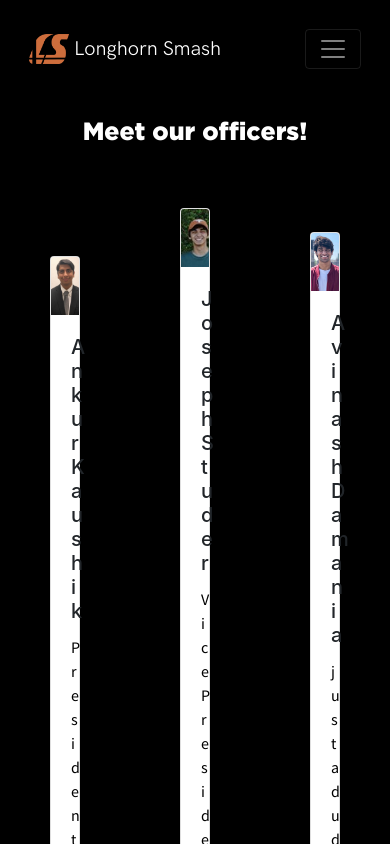
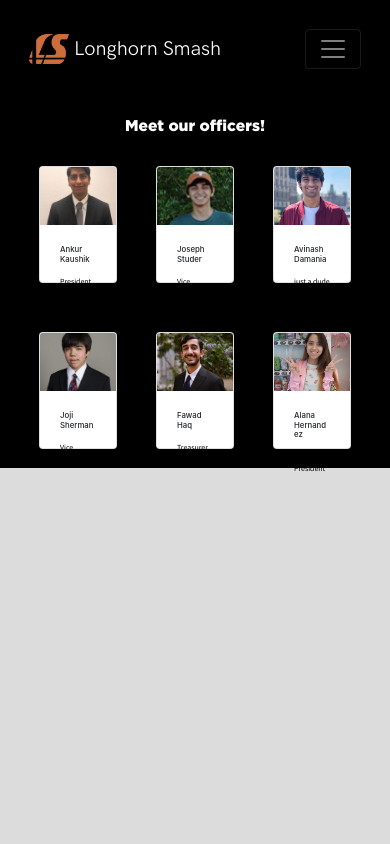
Before and after one commit to avinashdamania/LonghornSmash, a React (Create React App) app: page /officers in a window 390 px wide. Shown: the top 844 px of the page. Built offline with nearby package versions, Linux system fonts and the light colour scheme.

Commit message:
changes for mobile officers page, still needs work

```diff
--- a/src/css/Home.css
+++ b/src/css/Home.css
@@ -1,12 +1,17 @@
+html {
+    background-color: gainsboro;
+}
+
 .Home {
     background-color: teal;
     -webkit-background-size: 100%;
     -moz-background-size: 100%;
     -o-background-size: 100%;
-    height: 100vh;
     background-size: cover;
     background-image: url("../assets/ultimateposter4.jpg");
     background-repeat: no-repeat;
+    height: 100vh;
+    background-color: gainsboro;
 }
 
 
@@ -51,7 +56,6 @@
 }
 
 #third {
-    height: 100vh;
     background-color: goldenrod;
 }
 
--- a/src/pages/Home.js
+++ b/src/pages/Home.js
@@ -26,35 +26,27 @@ export default class Home extends React.Component {
           </Container>
         </div>
         <div id="second">
-            <Container fluid>
+            <Container fluid style={{backgroundColor: "gainsboro"}}>
               <Row>
                 <Col>
                   <h2 class="tournament-headings text-center">Next Tournament</h2>
                   <TournamentInfo/>
                 </Col>
                 <Col>
+                <div id="second">
                   <h2 class="video-heading text-center">See our highlights!</h2>
                   <ResponsivePlayer url={'https://www.youtube.com/watch?v=WC3WtXONu34'}/>
+                  <h2 class="a-team-heading text-center">CSL A Team!</h2>
+                <ResponsivePlayer url={"https://www.youtube.com/watch?v=R930gktTpcM"} />
+                </div>
                 </Col>
               </Row>
+
+
 
             </Container>
         </div>
 
-        <div id="fourth">
-          <Container>
-            <Row>
-              <Col>
-                <h2 class="a-team-heading text-center">CSL A Team!</h2>
-              </Col>
-            </Row>
-            <Row style={{marginTop: "2em"}}>
-                <Col className="text-center">
-                  <ResponsivePlayer url={"https://www.youtube.com/watch?v=R930gktTpcM"} />
-                </Col>
-            </Row>
-          </Container>
-        </div>
 
       </div>
     );
--- a/src/pages/Officers.js
+++ b/src/pages/Officers.js
@@ -18,46 +18,14 @@ import '../css/Officers.css'
 
 
 
-const hstyle = {
-    textAlign: "center",
-    fontFamily: "SmashUltimate",
-    fontSize: "65px",
-    color: 'white'
-};
-
-const hstyle2 = {
-    textAlign: "center",
-    fontSize: "65px",
-    color: 'white'
-};
-
 const h2style = {
     textAlign: "center",
     fontFamily: "GothamBlackRegular",
-    fontSize: "25px",
+    fontSize: "4vw",
     marginTop: "20px",
     color: 'white'
 };
 
-const pstyle = {
-    textAlign: "center",
-    fontFamily: "GothamBlackRegular",
-    fontSize: "25px",
-    color: 'white'
-};
-const pstyle2 = {
-    textAlign: "center",
-    fontFamily: "GothamBlackRegular",
-    fontSize: "25px",
-    marginTop:"20px",
-    color: 'white'
-};
-
-const pstyle3 = {
-    fontFamily: "GothamBlackRegular",
-    fontSize: "25px",
-    color: 'white'
-};
 
 export const Officers = () => (
     <div style={{
@@ -75,27 +43,27 @@ export const Officers = () => (
         }}>
 
 
-            <Card style={{ width: '18rem', margin: '50px' }}>
+            <Card style={{ width: '20vw', margin: '5vw', height: '30vw' }}>
             <Card.Img variant="top" src={ankurkaushik} />
             <Card.Body>
-                <Card.Title>Ankur Kaushik</Card.Title>
-                <Card.Text style={{color: 'black'}}>President</Card.Text>
+                <Card.Title style={{fontSize: "2vw"}}>Ankur Kaushik</Card.Title>
+                <Card.Text style={{color: 'black', fontSize: "2vw"}}>President</Card.Text>
             </Card.Body>
             </Card>
 
-            <Card style={{ width: '18rem', margin: '50px' }}>
+            <Card style={{ width: '20vw', margin: '5vw', height: '30vw' }}>
             <Card.Img variant="top" src={josephstuder} />
             <Card.Body>
-                <Card.Title>Joseph Studer</Card.Title>
-                <Card.Text style={{color: 'black'}}>Vice President</Card.Text>
+                <Card.Title style={{fontSize: "2vw"}}>Joseph Studer</Card.Title>
+                <Card.Text style={{color: 'black', fontSize: "2vw"}}>Vice President</Card.Text>
             </Card.Body>
             </Card>
 
-            <Card style={{ width: '18rem', margin: '50px' }}>
+            <Card style={{ width: '20vw', margin: '5vw', height: '30vw' }}>
             <Card.Img variant="top" src={avinash} />
             <Card.Body>
-                <Card.Title>Avinash Damania</Card.Title>
-                <Card.Text style={{color: 'black'}}>just a dude</Card.Text>
+                <Card.Title style={{fontSize: "2vw"}}>Avinash Damania</Card.Title>
+                <Card.Text style={{color: 'black', fontSize: "2vw"}}>just a dude</Card.Text>
             </Card.Body>
             </Card>
 
@@ -112,27 +80,27 @@ export const Officers = () => (
         marginTop: '10px'
         }}>
 
-            <Card style={{ width: '18rem', margin: '50px' }}>
+            <Card style={{ width: '20vw', margin: '5vw', height: '30vw' }}>
             <Card.Img variant="top" src={joji} />
             <Card.Body>
-                <Card.Title>Joji Sherman</Card.Title>
-                <Card.Text style={{color: 'black'}}>Vice President</Card.Text>
+                <Card.Title style={{fontSize: "2vw"}}>Joji Sherman</Card.Title>
+                <Card.Text style={{color: 'black', fontSize: "2vw"}}>Vice President</Card.Text>
             </Card.Body>
             </Card>
 
-            <Card style={{ width: '18rem', margin: '50px' }}>
+            <Card style={{ width: '20vw', margin: '5vw', height: '30vw' }}>
             <Card.Img variant="top" src={fawad} />
             <Card.Body>
-                <Card.Title>Fawad Haq</Card.Title>
-                <Card.Text style={{color: 'black'}}>Treasurer</Card.Text>
+                <Card.Title style={{fontSize: "2vw"}}>Fawad Haq</Card.Title>
+                <Card.Text style={{color: 'black', fontSize: "2vw"}}>Treasurer</Card.Text>
             </Card.Body>
             </Card>
 
-            <Card style={{ width: '18rem', margin: '50px' }}>
+            <Card style={{ width: '20vw', margin: '5vw', height: '30vw' }}>
             <Card.Img variant="top" src={alana} />
             <Card.Body>
-                <Card.Title>Alana Hernandez</Card.Title>
-                <Card.Text style={{color: 'black'}}>Vice President</Card.Text>
+                <Card.Title style={{fontSize: "2vw"}}>Alana Hernandez</Card.Title>
+                <Card.Text style={{color: 'black', fontSize: "2vw"}}>Vice President</Card.Text>
             </Card.Body>
             </Card>
 
```
